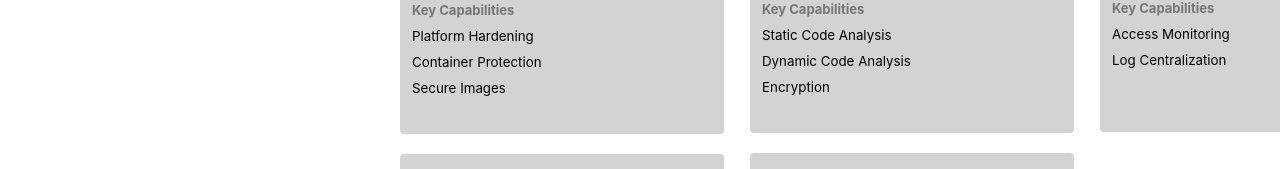
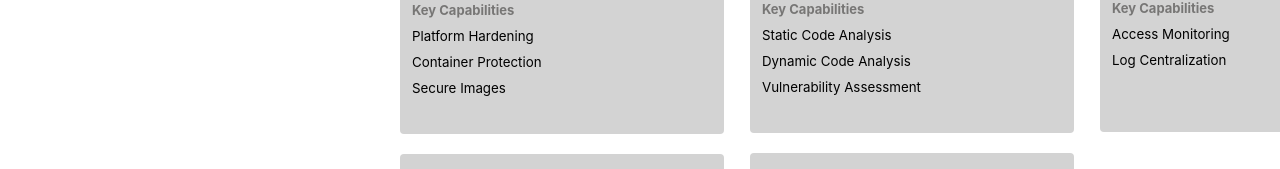
Before and after one commit to sabre1041/dashboard-react-app, a React (Create React App) app: page / in a window 1280 px wide. Shown: the part 310-479 px from the top of the page. Built offline with nearby package versions, Linux system fonts and the light colour scheme; no server answers.

Commit message:
change capability name

```diff
--- a/src/components/panels/SecureCode.js
+++ b/src/components/panels/SecureCode.js
@@ -11,7 +11,7 @@ function SecureCode(props) {
     const [overall, setOverall] = useState();
     const [staticCodeAnalysis, setStaticCodeAnalysis] = useState();
     const [dynamicCodeAnalysis, setDynamicCodeAnalysis] = useState();
-    const [encryption, setEncryption] = useState();
+    const [vulnerabilityAssessment, setVulnerabilityAssessment] = useState();
 
     useEffect(() => {
         filterResponse(props.props)
@@ -29,8 +29,8 @@ function SecureCode(props) {
             else if(prop.name === "Dynamic Code Analysis") {
                 setDynamicCodeAnalysis(prop.flag === "green" ? check_mark : warning)
             }
-            else if(prop.name === "Encryption") {
-                setEncryption(prop.flag === "green" ? check_mark : warning)
+            else if(prop.name === "Vulnerability Assessment") {
+                setVulnerabilityAssessment(prop.flag === "green" ? check_mark : warning)
             }
         }
     }
@@ -50,8 +50,8 @@ function SecureCode(props) {
                 <img className='indicator' src={dynamicCodeAnalysis}/>
             </div>
 
-            <div className='body'>Encryption
-                <img className='indicator' src={encryption}/>
+            <div className='body'>Vulnerability Assessment
+                <img className='indicator' src={vulnerabilityAssessment}/>
             </div>
         </div>
     )
```
